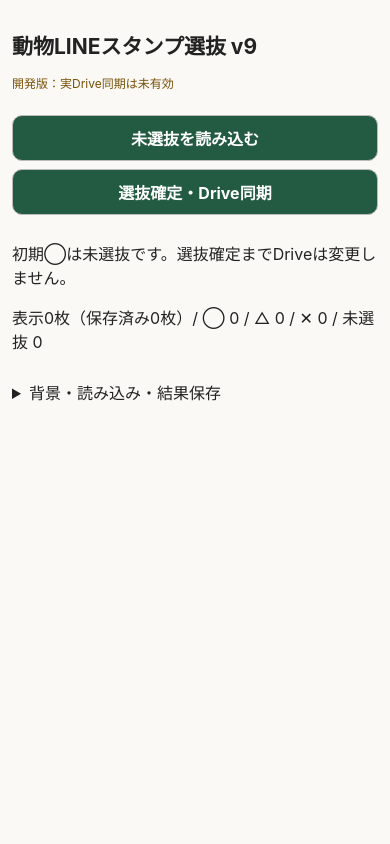
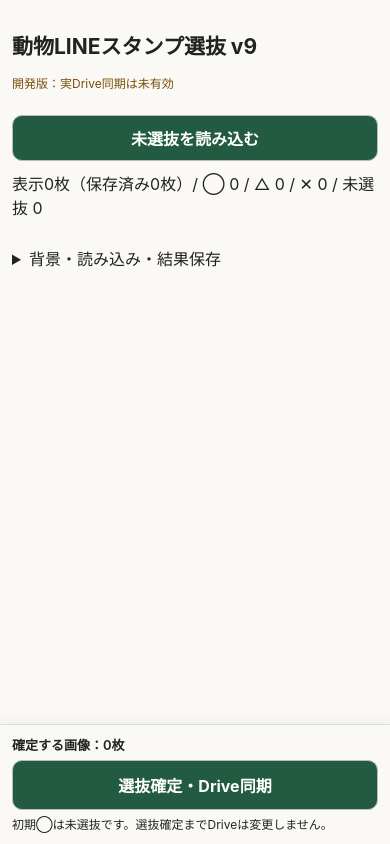
Before and after one commit to mocorostudio/sticker-selector, a website: page index.html in a window 390 px wide. Drawn offline with Linux system fonts and the light colour scheme.

Commit message:
Keep selection confirmation and progress fixed at the bottom on iPhone

```diff
--- a/app.css
+++ b/app.css
@@ -4,3 +4,10 @@
 .primary{background:#225b42;color:white;font-weight:700;flex:1} .actions{position:sticky;top:0;z-index:2;background:#faf9f6;padding:10px 0}.actions button{min-width:140px}#driveStatus,#error{white-space:pre-wrap;overflow-wrap:anywhere}button:disabled{opacity:.5}summary{padding:14px 0;cursor:pointer}#mode{color:#795008} .stage{height:280px}.choices label{min-height:48px}
 
 .actions{display:grid;grid-template-columns:1fr;gap:8px}.actions button{width:100%}
+.actions{position:static}
+body{padding-bottom:250px}
+#syncBar{position:fixed;inset:auto 0 0;z-index:5;max-width:none;margin:0;padding:10px max(12px,env(safe-area-inset-left)) calc(10px + env(safe-area-inset-bottom)) max(12px,env(safe-area-inset-right));display:grid;justify-items:stretch;gap:6px;background:#faf9f6;border-top:1px solid #d6ded8;box-shadow:0 -3px 12px #0000000d}
+#syncBar>*{width:100%;max-width:620px;margin:0 auto}
+#syncCount{font-size:13px;font-weight:600}
+#syncBar #sync{min-height:50px}
+#syncBar #driveStatus{font-size:12px;line-height:1.5;max-height:4.5em;overflow:auto}
--- a/app.mjs
+++ b/app.mjs
@@ -12,6 +12,10 @@ const {store:STORE,db:DB,view:VIEW_KEY}=storageKeys({driveTest,pathname:location
 let legacyItems=[];
 if(driveTest){try{legacyItems=JSON.parse(localStorage.getItem('sticker-selector-v9'))?.items||[]}catch(e){}}
 const $=id=>document.getElementById(id);
+// Keep confirmation and its result reachable after the last card.
+$('syncBar').append($('sync'),$('driveStatus'));
+const reserveSyncBar=()=>{document.body.style.paddingBottom=($('syncBar').getBoundingClientRect().height+16)+'px'};
+new ResizeObserver(reserveSyncBar).observe($('syncBar'));
 let state;try{state=JSON.parse(localStorage.getItem(STORE))}catch(e){}
 if(!state||!Array.isArray(state.items))state={items:[],background:'checker'};
 // Display selection is stored separately; original v9 state is not migrated, deleted or reordered.
@@ -19,7 +23,10 @@ let shownIds;try{const saved=JSON.parse(localStorage.getItem(VIEW_KEY));shownIds
 const visible=()=>shownIds===null?state.items:state.items.filter(x=>shownIds.includes(x.id));
 function setView(ids){const unique=[...new Set(ids)];shownIds=$('importMode').value==='replace'?unique:[...new Set([...visible().map(x=>x.id),...unique])];localStorage.setItem(VIEW_KEY,JSON.stringify(shownIds))}
 $('showAll').onclick=()=>{shownIds=null;localStorage.removeItem(VIEW_KEY);redraw()};
-function save(){localStorage.setItem(STORE,JSON.stringify(state))}
+function updateSyncCount(){const count=visible().filter(x=>x.touched&&x.imageId).length;$('syncCount').textContent='確定する画像：'+count+'枚'}
+function save(){localStorage.setItem(STORE,JSON.stringify(state));updateSyncCount()}
+new MutationObserver(updateSyncCount).observe($('list'),{childList:true});
+updateSyncCount();
 let db;
 function openDb(){return new Promise((ok,no)=>{const q=indexedDB.open(DB,1);q.onupgradeneeded=()=>{if(!q.result.objectStoreNames.contains('images'))q.result.createObjectStore('images')};q.onsuccess=()=>{db=q.result;ok()};q.onerror=()=>no(q.error)})}
 function errorText(error){return error?.message||String(error||'端末内保存エラー')}
--- a/index.html
+++ b/index.html
@@ -1,4 +1,4 @@
-<!doctype html><html lang="ja"><head><meta charset="utf-8"><meta name="viewport" content="width=device-width,initial-scale=1,viewport-fit=cover"><title>動物LINEスタンプ選抜 v9 開発版</title><link rel="stylesheet" href="app.css"></head><body>
+<!doctype html><html lang="ja"><head><meta charset="utf-8"><meta name="viewport" content="width=device-width,initial-scale=1,viewport-fit=cover"><title>動物LINEスタンプ選抜 v9 開発版</title><link rel="stylesheet" href="app.css?v=20261020-bottom1"></head><body>
 <header><h1>動物LINEスタンプ選抜 v9</h1><p id="mode" class="muted">開発版：実Drive同期は未有効</p><div class="controls actions"><button class="primary" id="loadPending">未選抜を読み込む</button><button class="primary" id="sync">選抜確定・Drive同期</button></div><p id="driveStatus" role="status" aria-live="polite">初期◯は未選抜です。選抜確定までDriveは変更しません。</p><div id="status" role="status">読み込み中…</div><p id="error" role="alert"></p>
 <details><summary>背景・読み込み・結果保存</summary><div class="controls"><label class="filebtn">PNG・ZIPを読み込む<input id="files" type="file" multiple accept=".png,.zip,image/png,application/zip"></label><select id="background" aria-label="背景"><option value="checker">市松背景</option><option value="white">白背景</option><option value="black">黒背景</option></select><select id="importMode" aria-label="読み込み方法"><option value="replace">入れ替え</option><option value="append">追加</option></select><button id="showAll">保存済みをすべて表示</button><button id="setAll">表示中を全件◯</button><button id="json">全選抜結果JSONを保存</button><button id="disconnect" hidden>Google接続を解除</button><button id="csv">全選抜結果CSVを保存</button></div><p class="muted">入れ替えは表示だけを変更します。画像・評価は保持します。端末内データはJSONで保存できます。</p></details></header>
-<main class="list" id="list"></main><dialog id="zoom"><button id="close">閉じる</button><div><img id="zoomimg" alt="拡大画像"></div></dialog><script type="module" src="app.mjs?v=20261020-storage2"></script></body></html>
+<main class="list" id="list"></main><footer id="syncBar" aria-label="選抜の確定"><p id="syncCount" role="status">確定する画像：0枚</p></footer><dialog id="zoom"><button id="close">閉じる</button><div><img id="zoomimg" alt="拡大画像"></div></dialog><script type="module" src="app.mjs?v=20261020-bottom1"></script></body></html>
```
Also changed, not shown: tests/browser-smoke.mjs (+11 -0 lines).
